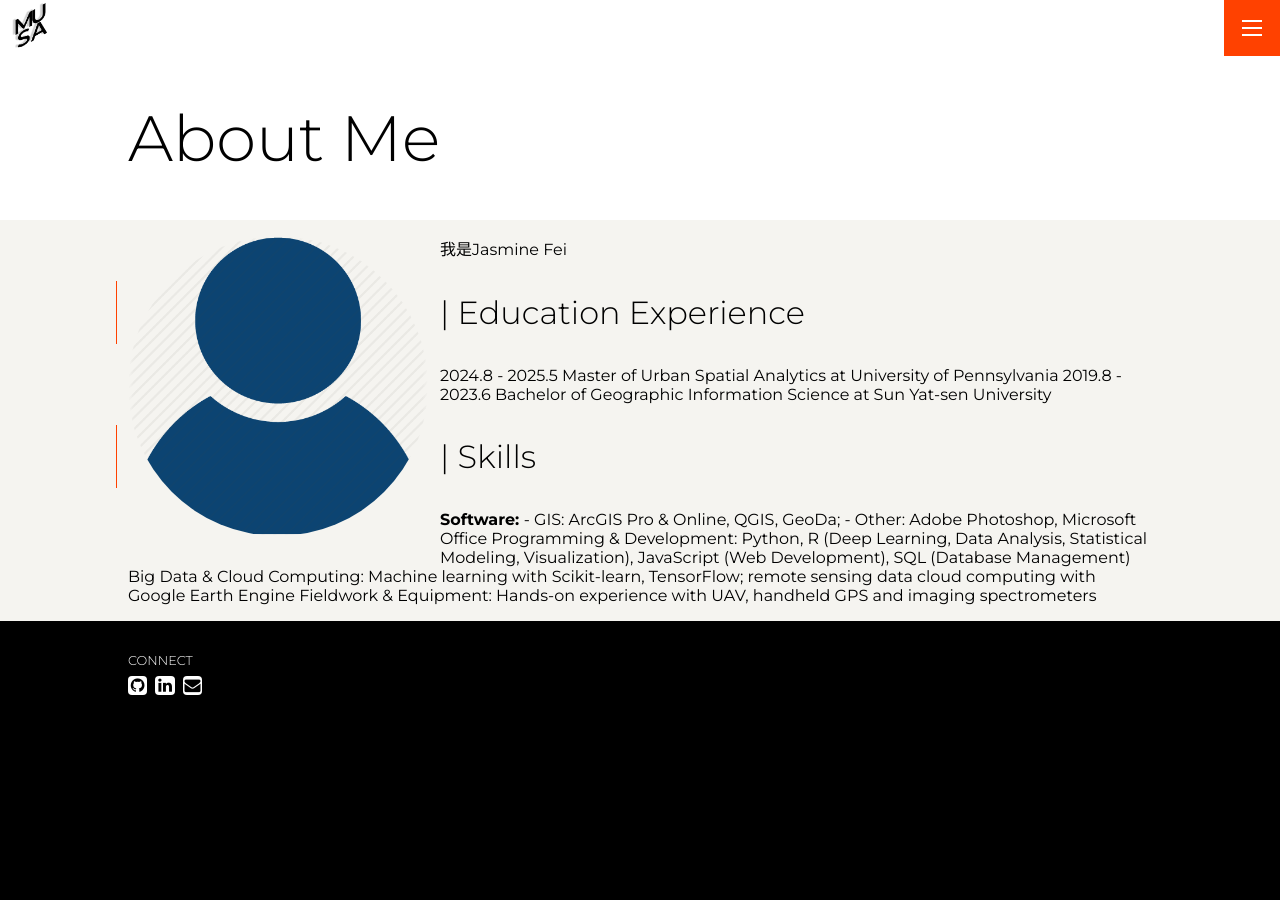
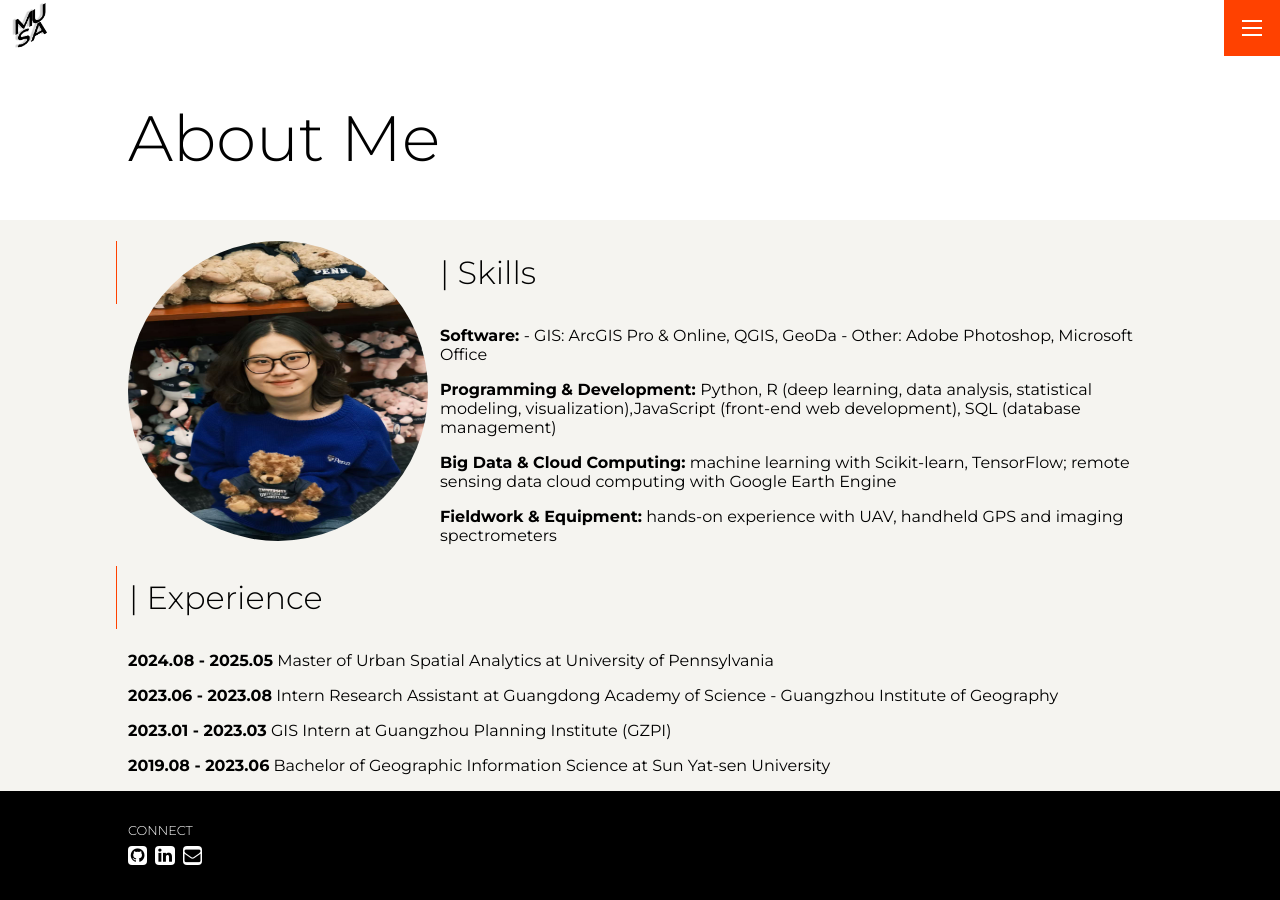
Before and after one commit to Jasmine-404/myportfolio, a Jekyll site: the page built from pages/about.md, in a window 1280 px wide. Built offline with Jekyll 4.4.1, drawn with Linux system fonts in a browser that asks for light colours.

Commit message:
update about

```diff
--- a/pages/about.md
+++ b/pages/about.md
@@ -1,25 +1,29 @@
 ---
 layout: about
 title: About Me
-headshot: /assets/img/headshot.webp
+headshot: /assets/img/headshot1.jpg
 permalink: /about
 ---
 
 <!--This is a personal portfolio theme that I built from the ground up, using the [DevTips Starter Kit](http://devtipsstarterkit.com/) as a foundation for starting, and following closely the amazing tutorial by [Travis Neilson over at DevTips](https://www.youtube.com/watch?v=T6jKLsxbFg4&list=PL0CB3OvPhDA_STygmp3sDenx3UpdOMk7P). You can [check out the demo](lenpaul.github.io/portfolio-jekyll-theme/), and [fork the repository](https://github.com/LeNPaul/portfolio-jekyll-theme/fork), to get started.-->
-我是Jasmine Fei
-
-# | Education Experience
-
-2024.8 - 2025.5  Master of Urban Spatial Analytics at University of Pennsylvania
-2019.8 - 2023.6  Bachelor of Geographic Information Science at Sun Yat-sen University
-
 # | Skills
 
 <strong>Software: </strong>
-    - GIS: ArcGIS Pro & Online, QGIS, GeoDa;
+    - GIS: ArcGIS Pro & Online, QGIS, GeoDa
     - Other: Adobe Photoshop, Microsoft Office
-Programming & Development: Python, R (Deep Learning, Data Analysis, Statistical Modeling, Visualization),
-JavaScript (Web Development), SQL (Database Management)
-Big Data & Cloud Computing: Machine learning with Scikit-learn, TensorFlow; remote sensing data cloud
-computing with Google Earth Engine
-Fieldwork & Equipment: Hands-on experience with UAV, handheld GPS and imaging spectrometers
+
+<strong>Programming & Development: </strong>Python, R (deep learning, data analysis, statistical modeling, visualization),JavaScript (front-end web development), SQL (database management)
+
+<strong>Big Data & Cloud Computing:</strong> machine learning with Scikit-learn, TensorFlow; remote sensing data cloud computing with Google Earth Engine
+
+<strong>Fieldwork & Equipment:</strong> hands-on experience with UAV, handheld GPS and imaging spectrometers
+
+# | Experience
+
+<strong>2024.08 - 2025.05</strong>  Master of Urban Spatial Analytics at University of Pennsylvania
+
+<strong>2023.06 - 2023.08</strong> Intern Research Assistant at Guangdong Academy of Science - Guangzhou Institute of Geography
+
+<strong>2023.01 - 2023.03</strong> GIS Intern at Guangzhou Planning Institute (GZPI)
+
+<strong>2019.08 - 2023.06</strong>  Bachelor of Geographic Information Science at Sun Yat-sen University
```
Also changed, not shown: assets/img/headshot1.jpg (added), assets/img/headshot2.jpg (added).
